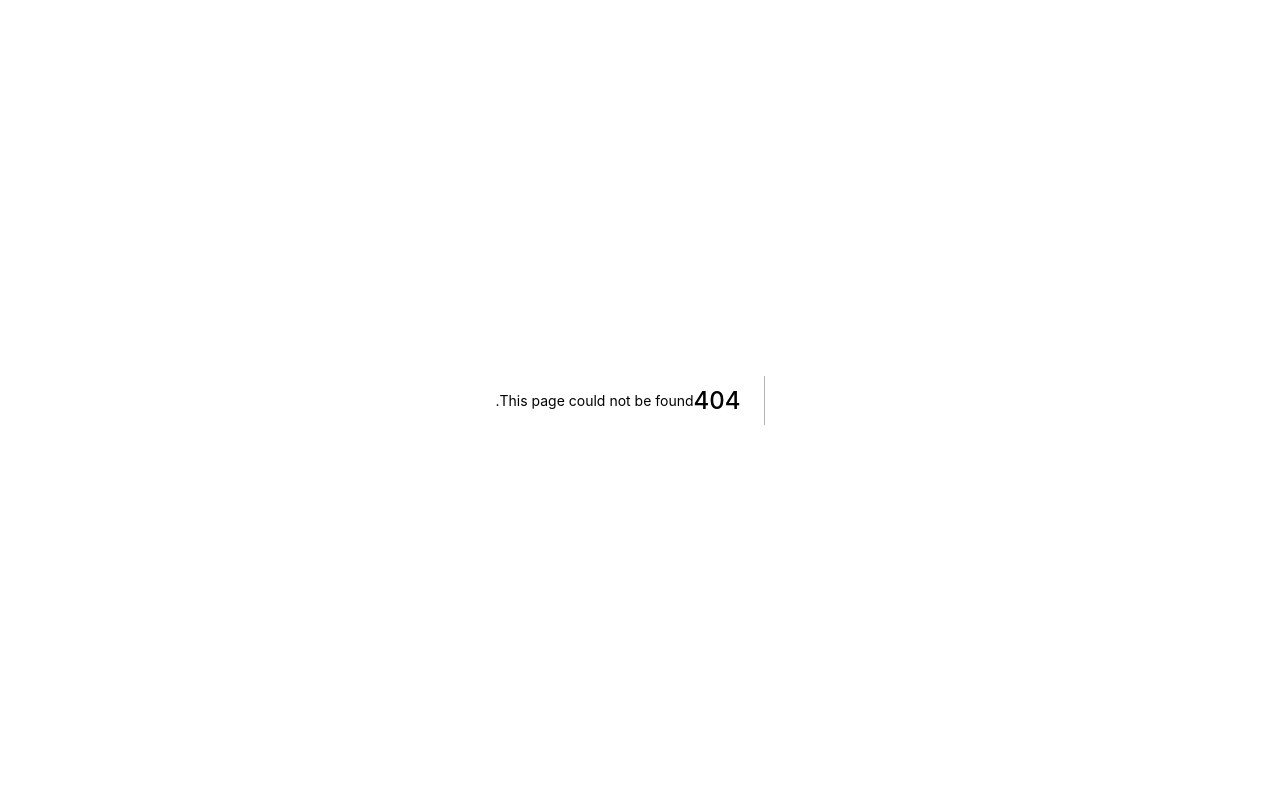
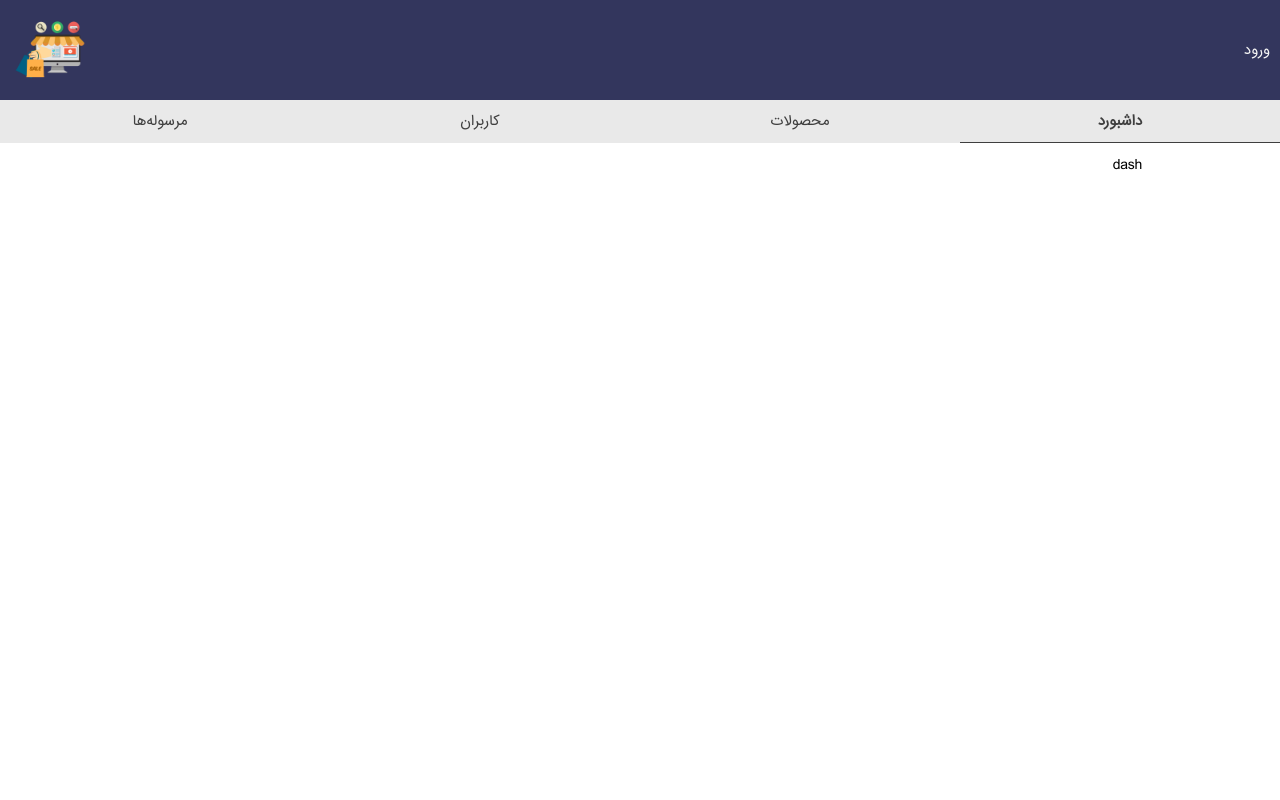
Before and after one commit to omids0/nextjs-online-shop, a Next.js app: page /admin in a window 1280 px wide. Before the commit this address had no page. Shown: the top 800 px of the page. Built offline with nearby package versions, Linux system fonts and the light colour scheme.

Commit message:
basic admin front-end desin

```diff
--- a/components/AppLayout.js
+++ b/components/AppLayout.js
@@ -11,7 +11,7 @@ export default function AppLayout({ title, description, children }) {
         {description && <meta name="description" content={description}></meta>}
       </Head>
       <Header />
-      {children}
+      <div className="children">{children}</div>
       <Footer />
     </div>
   );
--- a/components/Footer.js
+++ b/components/Footer.js
@@ -6,7 +6,7 @@ export default function Footer() {
   return (
     <footer>
       <p>
-      این پروژه جهت نمونه کار توسط امید سهیل‌نیا ایجاد شده و هیچ ارزش دیگری ندارد.
+      این پروژه جهت نمونه کار ایجاد شده و هیچ ارزش دیگری ندارد.
       </p>
       <p>2022 - {now} </p>
     </footer>
--- /dev/null
+++ b/components/adminpage/AdminDashboard.js
@@ -0,0 +1,9 @@
+import React from 'react'
+
+export default function AdminDashboard() {
+  return (
+    <div>
+      dash
+    </div>
+  )
+}
--- /dev/null
+++ b/components/adminpage/AdminPost.js
@@ -0,0 +1,9 @@
+import React from 'react'
+
+export default function AdminPost() {
+  return (
+    <div>
+      post
+    </div>
+  )
+}
--- /dev/null
+++ b/components/adminpage/AdminProducts.js
@@ -0,0 +1,9 @@
+import React from 'react'
+
+export default function AdminProducts() {
+  return (
+    <div>
+      mahsulat
+    </div>
+  )
+}
--- /dev/null
+++ b/components/adminpage/AdminUsers.js
@@ -0,0 +1,9 @@
+import React from 'react'
+
+export default function AdminUsers() {
+  return (
+    <div>
+      users
+    </div>
+  )
+}
--- /dev/null
+++ b/components/adminpage/Adminpage.js
@@ -0,0 +1,82 @@
+import React, { useState } from "react";
+import AdminDashboard from './AdminDashboard'
+import AdminProducts from './AdminProducts'
+import AdminUsers from './AdminUsers'
+import AdminPost from './AdminPost'
+
+export default function Adminpage() {
+  const [dashBoard, setdashBoard] = useState(true);
+  const [products, setproducts] = useState(false);
+  const [users, setusers] = useState(false);
+  const [orders, setorders] = useState(false);
+
+  const showdashboard = () => {
+    setdashBoard(true);
+    setproducts(false);
+    setusers(false);
+    setorders(false);
+  };
+
+  const showpoducts = () => {
+    setdashBoard(false);
+    setproducts(true);
+    setusers(false);
+    setorders(false);
+  };
+
+  const showusers = () => {
+    setdashBoard(false);
+    setproducts(false);
+    setusers(true);
+    setorders(false);
+  };
+
+  const showorders = () => {
+    setdashBoard(false);
+    setproducts(false);
+    setusers(false);
+    setorders(true);
+  };
+  return (
+    <div>
+      <div className="admin-navbar-board">
+        <button
+          className={
+            dashBoard ? "btn admin-nav admin-nav-active" : "btn admin-nav"
+          }
+          onClick={showdashboard}
+        >
+          داشبورد
+        </button>
+        <button
+          className={
+            products ? "btn admin-nav admin-nav-active" : "btn admin-nav"
+          }
+          onClick={showpoducts}
+        >
+          محصولات
+        </button>
+        <button
+          className={users ? "btn admin-nav admin-nav-active" : "btn admin-nav"}
+          onClick={showusers}
+        >
+          کاربران
+        </button>
+        <button
+          className={
+            orders ? "btn admin-nav admin-nav-active" : "btn admin-nav"
+          }
+          onClick={showorders}
+        >
+          مرسوله‌ها
+        </button>
+      </div>
+      <div className="admin-container">
+        {dashBoard && <AdminDashboard />}
+        {products && <AdminProducts />}
+        {users && <AdminUsers />}
+        {orders && <AdminPost />}
+      </div>
+    </div>
+  );
+}
--- a/package.json
+++ b/package.json
@@ -9,6 +9,7 @@
     "lint": "next lint"
   },
   "dependencies": {
+    "@heroicons/react": "^1.0.6",
     "mongodb": "^4.4.1",
     "next": "12.1.0",
     "react": "17.0.2",
--- /dev/null
+++ b/pages/admin/index.js
@@ -0,0 +1,13 @@
+/* eslint-disable react-hooks/rules-of-hooks */
+import React from "react";
+import Adminpage from "../../components/adminpage/Adminpage";
+import AppLayout from "../../components/AppLayout";
+
+export default function index() {
+
+  return (
+    <AppLayout>
+      <Adminpage />
+    </AppLayout>
+  );
+}
--- a/styles/globals.css
+++ b/styles/globals.css
@@ -12,14 +12,14 @@
   --dark-gray-color: rgb(114, 114, 114);
   --lite-black-color: #3f3f3f;
   /* Sizes */
-  --padding-small-size: 1rem
+  --padding-small-size: 1rem;
 }
 
 * {
   box-sizing: border-box;
   margin: 0;
   padding: 0;
-  border: none
+  border: none;
 }
 
 html {
@@ -32,16 +32,25 @@ body {
   font-family: "iransans";
 }
 
+.children {
+  min-height: 100vh;
+}
+
+.btn {
+  background: none;
+  font-family: "iransans";
+}
+
 header {
   width: 100%;
   background: var(--navy-color);
   color: whitesmoke;
   padding: var(--padding-small-size);
-  display:flex;
+  display: flex;
   justify-content: space-between;
 }
 
-.login-btn{
+.login-btn {
   background: none;
   color: whitesmoke;
   font-family: "iransans";
@@ -60,6 +69,42 @@ footer {
 }
 
 .homepage {
-  min-height: 100vh;
   color: var(--lite-black-color);
+  padding: var(--padding-small-size);
 }
+
+.admin-navbar-board {
+  display: flex;
+  overflow: auto;
+  scrollbar-width: none;
+  -ms-overflow-style: none;
+}
+.admin-navbar-board::-webkit-scrollbar {
+  display: none;
+}
+
+.admin-nav {
+  min-width: 15rem;
+  width: 25%;
+  background: var(--lite-silver-color);
+  padding: var(--padding-small-size);
+  color: var(--lite-black-color);
+  cursor: pointer;
+  border-bottom: 0.2px solid var(--lite-silver-color);
+}
+
+.admin-nav:hover {
+  font-weight: bold;
+  border-bottom: 0.2px solid silver;
+}
+
+.admin-nav-active {
+  font-weight: bold;
+  border-bottom: 0.2px solid var(--lite-black-color);
+}
+
+.admin-container {
+  max-width: 1024px;
+  margin: 0 auto;
+  padding: var(--padding-small-size);
+}
```
Also changed, not shown: 2 other files (tests, documents, lock files or other folders).
